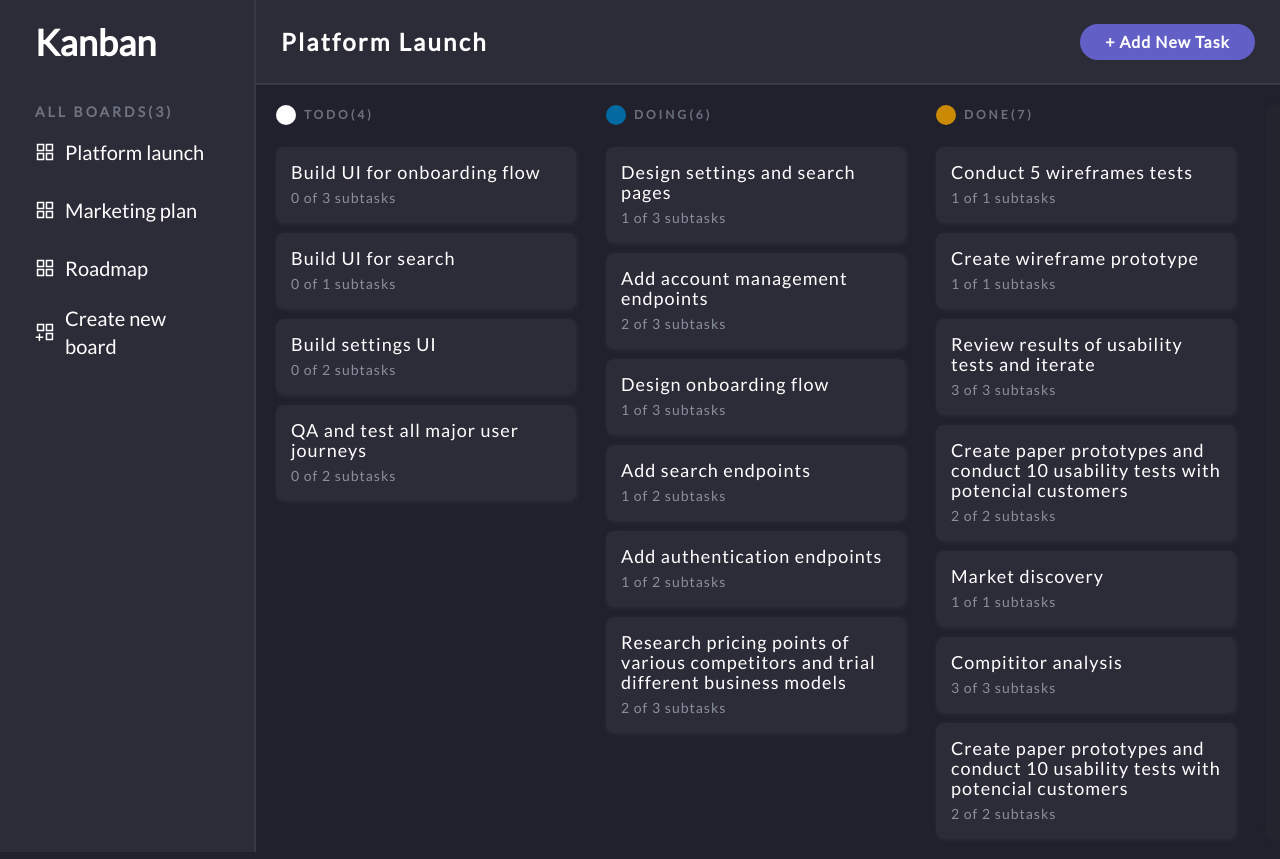
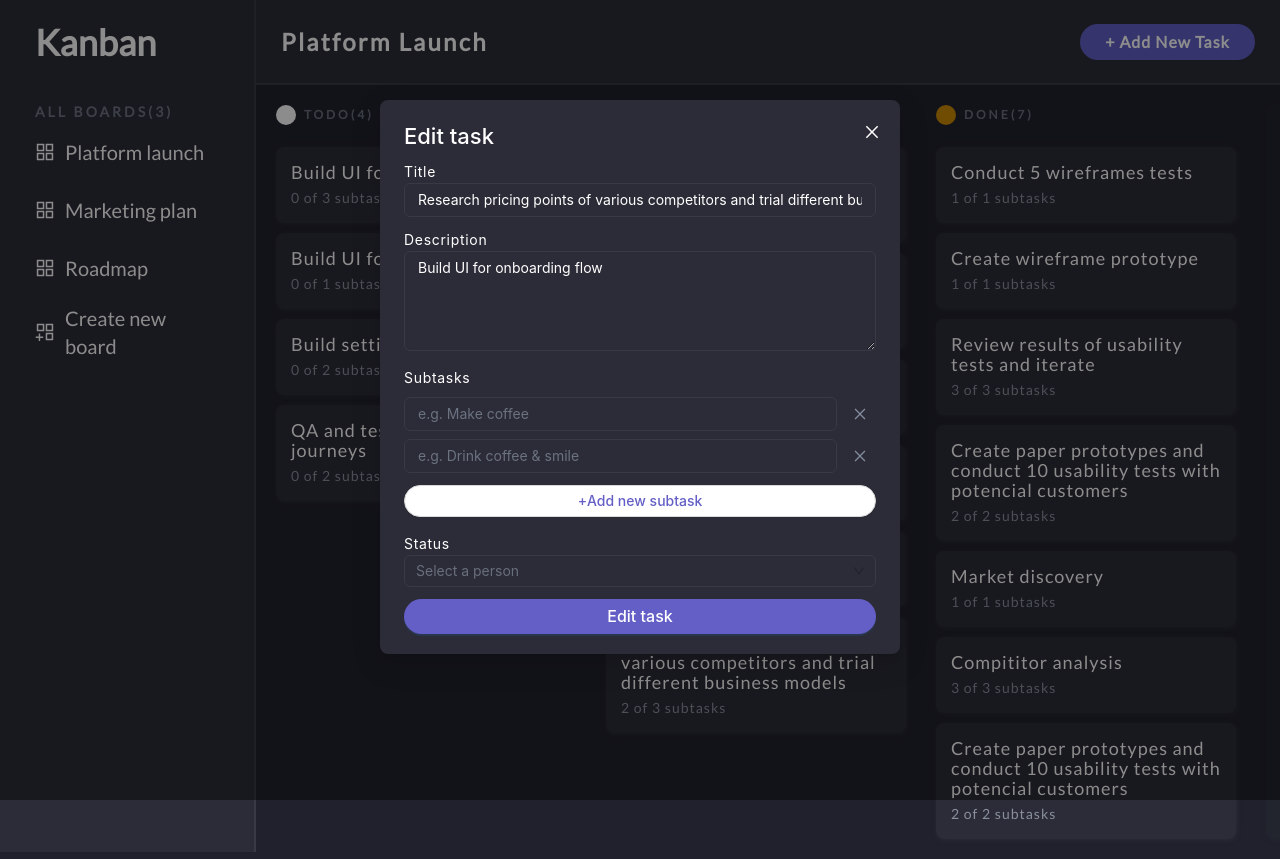
Before and after one commit to Mercury002/kanban, a Vue app: page / in a window 1280 px wide. Both pictures are taken after a click on the element 756 px from the left and 675 px from the top of the page. Built offline with nearby package versions, Linux system fonts and the light colour scheme.

Commit message:
feature: started edit task part

```diff
--- a/src/components/addTaskComponent.vue
+++ b/src/components/addTaskComponent.vue
@@ -1,21 +1,21 @@
 <template>
     <Modal
         class="taskModal"
-        :title="isEdit"
+        :title="modalTitle"
         :open="isModalOpen"
         :onOk="handleOk"
-        okText="Create task"
+        :okText="modalTitle"
         :onCancel="handleCancel"
         :okButtonProps="{class: 'addTaskModal'}"
         :cancelButtonProps="{style: {display: 'none'}}"
     >
         <div class="flex flex-col">
             <label class="text-white tracking-wider">Title</label>
-            <a-input class="modalInput placeholder-gray-500" :count="{show: true, max: 10}" placeholder="e.g. Take coffee break" />
+            <a-input class="modalInput placeholder-gray-500" :count="{show: true, max: 10}" placeholder="e.g. Take coffee break" :value="task && task.title"/>
         </div>
         <div class="mt-3 flex flex-col">
             <label class="text-white tracking-wider">Description</label>
-            <textarea rows="4" class="modalTextarea">At w3schools.com you will learn how to make a website. They offer free tutorials in all web development technologies.</textarea>
+            <textarea rows="4" class="modalTextarea" placeholder="e.g. We need to blah blah blah">{{ task && task.description }}</textarea>
         </div>
 
         <div class="mt-4 flex flex-col">
@@ -54,11 +54,13 @@ import { notification } from 'ant-design-vue';
 export default {
     name: 'addTaskComponent',
     components: { Modal, CloseOutlined, Button },
+    props: {
+        task: Object
+    },
 
     data() {
         return {
             isModalOpen: false,
-            isEditingTask: false,
             value: null,
             options: [
                 { value: 'jack', label: 'Jack' },
@@ -90,7 +92,11 @@ export default {
 
     computed: {
         isEdit() {
-            return this.isEditingTask ? 'Edit task' : 'Add new task'
+            return this.task && Object.keys(this.task).length > 0
+        },
+
+        modalTitle() {
+            return this.isEdit ? 'Edit task' : 'Add task'
         }
     }
 }
--- a/src/components/taskbarComponent.vue
+++ b/src/components/taskbarComponent.vue
@@ -19,18 +19,29 @@
                 <span><span>+</span> New Column</span>
             </div>
         </div>
+
+        <addTaskComponent ref="addTaskModal" :task="singleTask"/>
     </div>
 </template>
 
 <script>
 import data from '../data.json'
+import addTaskComponent from './addTaskComponent.vue'
 
 export default {
     name: "taskbarComponent",
+    components: {addTaskComponent},
+    data() {
+        return {
+            singleTask: null
+        }
+    },
 
     methods: {
         openTask(data) {
             console.log(data)
+            this.singleTask = data
+            this.$refs["addTaskModal"].open()
         }
     },
 
--- a/src/data.json
+++ b/src/data.json
@@ -3,21 +3,25 @@
         "tasks": [
             {
                 "title": "Build UI for onboarding flow",
+                "description": "Build UI for onboarding flow",
                 "doneTask": 0,
                 "allTask": 3
             },
             {
                 "title": "Build UI for search",
+                "description": "Build UI for onboarding flow",
                 "doneTask": 0,
                 "allTask": 1
             },
             {
                 "title": "Build settings UI",
+                "description": "Build UI for onboarding flow",
                 "doneTask": 0,
                 "allTask": 2
             },
             {
                 "title": "QA and test all major user journeys",
+                "description": "Build UI for onboarding flow",
                 "doneTask": 0,
                 "allTask": 2
             }
@@ -29,31 +33,37 @@
         "tasks": [
             {
                 "title": "Design settings and search pages",
+                "description": "Build UI for onboarding flow",
                 "doneTask": 1,
                 "allTask": 3
             },
             {
                 "title": "Add account management endpoints",
+                "description": "Build UI for onboarding flow",
                 "doneTask": 2,
                 "allTask": 3
             },
             {
                 "title": "Design onboarding flow",
+                "description": "Build UI for onboarding flow",
                 "doneTask": 1,
                 "allTask": 3
             },
             {
                 "title": "Add search endpoints",
+                "description": "Build UI for onboarding flow",
                 "doneTask": 1,
                 "allTask": 2
             },
             {
                 "title": "Add authentication endpoints",
+                "description": "Build UI for onboarding flow",
                 "doneTask": 1,
                 "allTask": 2
             },
             {
                 "title": "Research pricing points of various competitors and trial different business models",
+                "description": "Build UI for onboarding flow",
                 "doneTask": 2,
                 "allTask": 3
             }
@@ -65,36 +75,43 @@
         "tasks": [
             {
                 "title": "Conduct 5 wireframes tests",
+                "description": "Build UI for onboarding flow",
                 "doneTask": 1,
                 "allTask": 1
             },
             {
                 "title": "Create wireframe prototype",
+                "description": "Build UI for onboarding flow",
                 "doneTask": 1,
                 "allTask": 1
             },
             {
                 "title": "Review results of usability tests and iterate",
+                "description": "Build UI for onboarding flow",
                 "doneTask": 3,
                 "allTask": 3
             },
             {
                 "title": "Create paper prototypes and conduct 10 usability tests with potencial customers",
+                "description": "Build UI for onboarding flow",
                 "doneTask": 2,
                 "allTask": 2
             },
             {
                 "title": "Market discovery",
+                "description": "Build UI for onboarding flow",
                 "doneTask": 1,
                 "allTask": 1
             },
             {
                 "title": "Compititor analysis",
+                "description": "Build UI for onboarding flow",
                 "doneTask": 3,
                 "allTask": 3
             },
             {
                 "title": "Create paper prototypes and conduct 10 usability tests with potencial customers",
+                "description": "Build UI for onboarding flow",
                 "doneTask": 2,
                 "allTask": 2
             }
```
